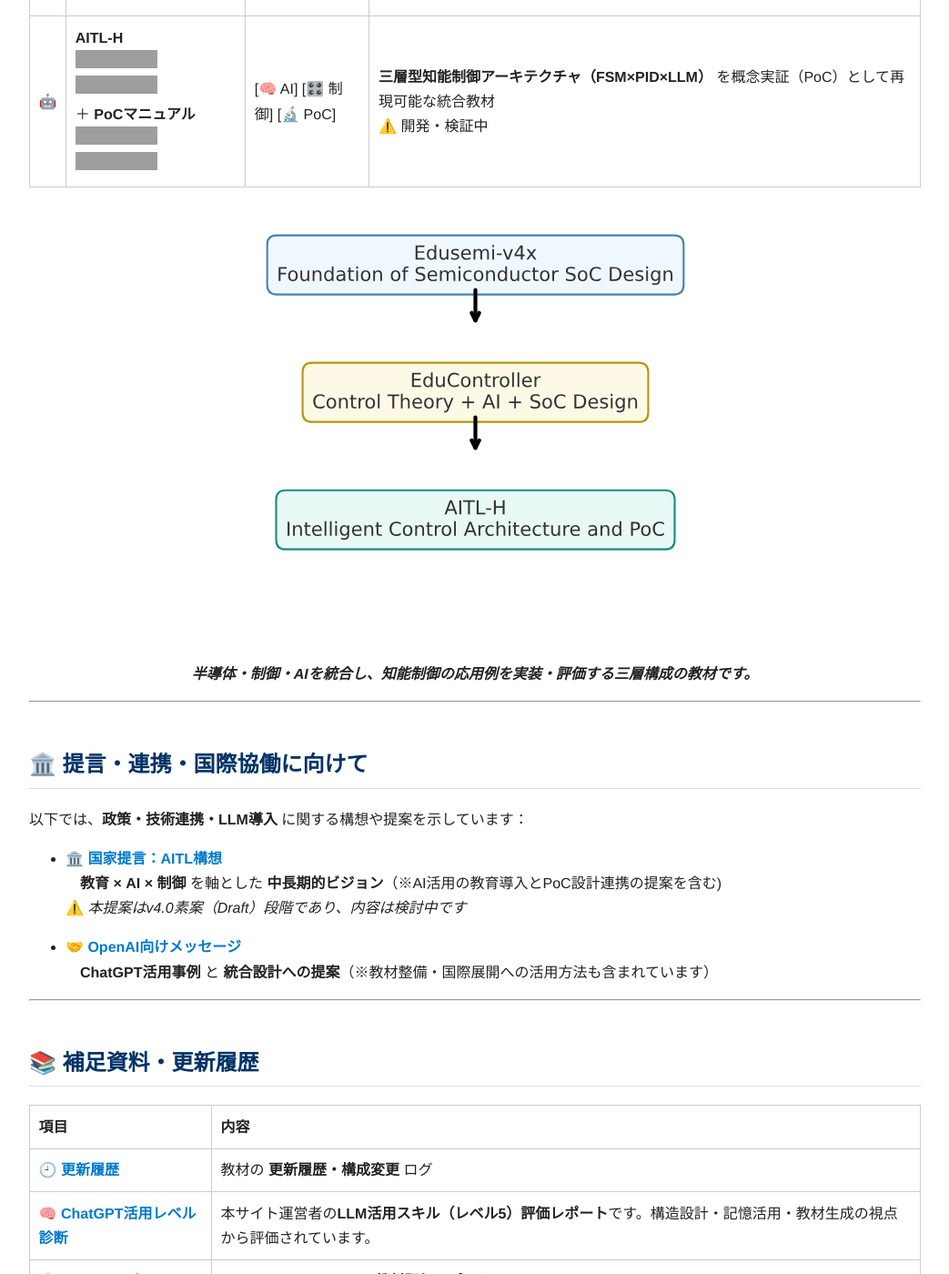
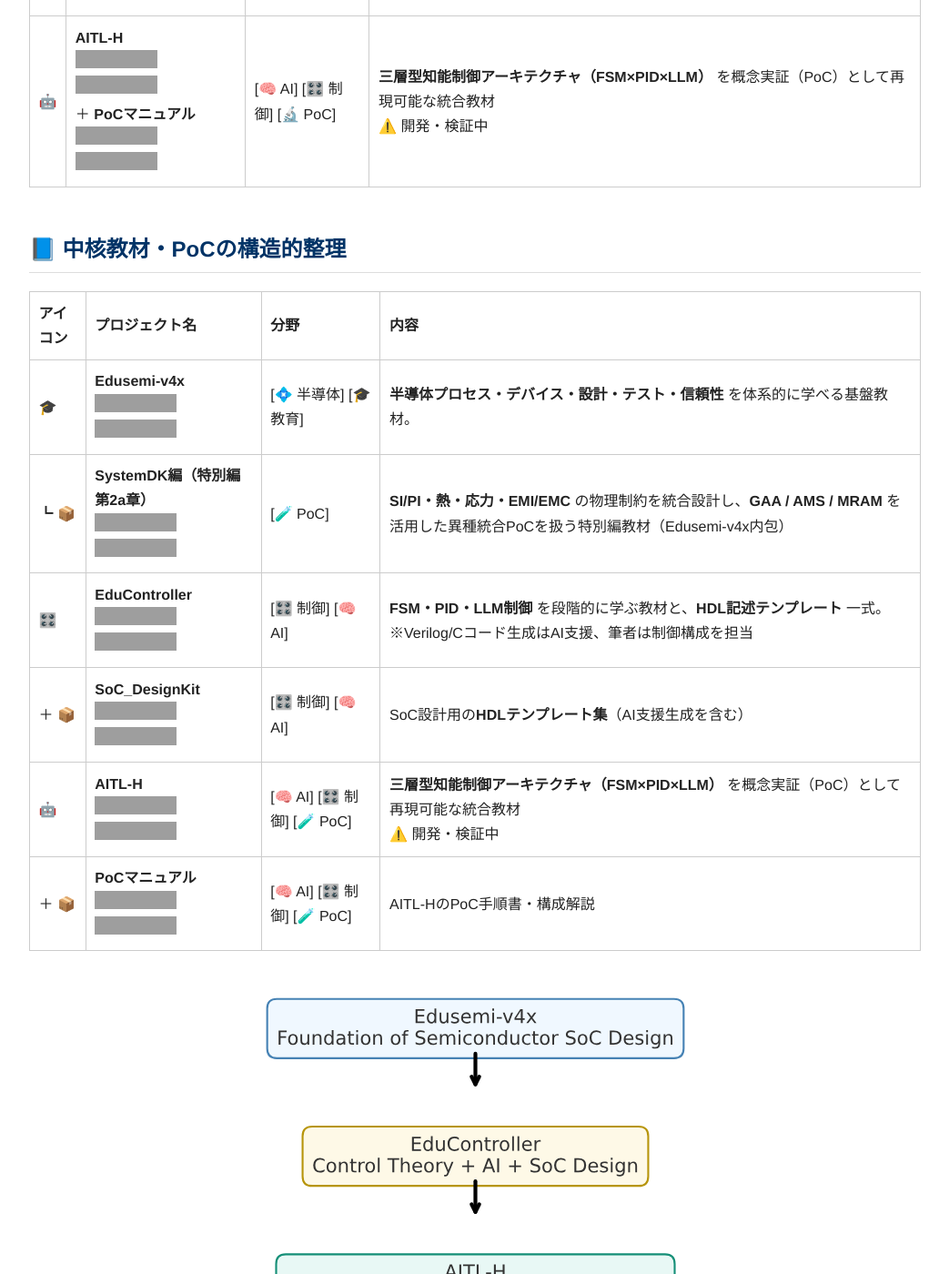
Before and after one commit to Samizo-AITL/Samizo-AITL.github.io, a Jekyll site: the page built from index.md, in a window 1280 px wide and 1400 px high, scrolled down 3578 px. Shown: the whole window at 91% size, without its empty margins (118-1161 px from the left). Built offline with Jekyll 4.4.1, drawn with Linux system fonts in a browser that asks for light colours; grey boxes are pictures that could not be loaded.

Commit message:
Update index.md

```diff
--- a/index.md
+++ b/index.md
@@ -81,6 +81,18 @@ Samizo-AITLは、「動かす現場」と「読み解く構造」その両方の
 | 🎛️ | **EduController**<br>[![🌐 GitHub Pages](https://img.shields.io/badge/View-Site-brightgreen?logo=github)](https://samizo-aitl.github.io/EduController/)<br>[![💻 GitHub Repo](https://img.shields.io/badge/View-Repo-blue?logo=github)](https://github.com/Samizo-AITL/EduController)<br>＋ **SoC_DesignKit**<br>[![🌐 GitHub Pages](https://img.shields.io/badge/View-Site-brightgreen?logo=github)](https://samizo-aitl.github.io/EduController/SoC_DesignKit_by_ChatGPT/)<br>[![💻 GitHub Repo](https://img.shields.io/badge/View-Repo-blue?logo=github)](https://github.com/Samizo-AITL/EduController/tree/main/SoC_DesignKit_by_ChatGPT) | [🎛️ 制御] [🧠 AI] | **FSM・PID・LLM制御** を段階的に学ぶ教材と、**HDL記述テンプレート** 一式。<br>※Verilog/Cコード生成はAI支援、筆者は制御構成を担当 |
 | 🤖 | **AITL-H**<br>[![🌐 GitHub Pages](https://img.shields.io/badge/View-Site-brightgreen?logo=github)](https://samizo-aitl.github.io/AITL-H/)<br>[![💻 GitHub Repo](https://img.shields.io/badge/View-Repo-blue?logo=github)](https://github.com/Samizo-AITL/AITL-H)<br>＋ **PoCマニュアル**<br>[![🌐 GitHub Pages](https://img.shields.io/badge/View-Site-brightgreen?logo=github)](https://samizo-aitl.github.io/AITL-H/docs/)<br>[![💻 GitHub Repo](https://img.shields.io/badge/View-Repo-blue?logo=github)](https://github.com/Samizo-AITL/AITL-H/tree/main/docs) | [🧠 AI] [🎛️ 制御] [🔬 PoC] | **三層型知能制御アーキテクチャ（FSM×PID×LLM）** を概念実証（PoC）として再現可能な統合教材<br>⚠️ 開発・検証中 |
 
+## 📘 **中核教材・PoCの構造的整理**
+
+| アイコン | プロジェクト名 | 分野 | 内容 |
+|----------|----------------|------|------|
+| 🎓 | **Edusemi-v4x**<br>[![🌐 View Site](https://img.shields.io/badge/View-Site-brightgreen?logo=github)](https://samizo-aitl.github.io/Edusemi-v4x/)<br>[![💻 View Repo](https://img.shields.io/badge/View-Repo-blue?logo=github)](https://github.com/Samizo-AITL/Edusemi-v4x) | [💠 半導体] [🎓 教育] | **半導体プロセス・デバイス・設計・テスト・信頼性** を体系的に学べる基盤教材。 |
+| ┗ 📦 | **SystemDK編（特別編 第2a章）**<br>[![🌐 View Site](https://img.shields.io/badge/View-Site-brightgreen?logo=github)](https://samizo-aitl.github.io/Edusemi-v4x/f_chapter2a_systemdk/)<br>[![💻 View Repo](https://img.shields.io/badge/View-Repo-blue?logo=github)](https://github.com/Samizo-AITL/Edusemi-v4x/tree/main/f_chapter2a_systemdk) | [🧪 PoC] | **SI/PI・熱・応力・EMI/EMC** の物理制約を統合設計し、**GAA / AMS / MRAM** を活用した異種統合PoCを扱う特別編教材（Edusemi-v4x内包） |
+| 🎛️ | **EduController**<br>[![🌐 View Site](https://img.shields.io/badge/View-Site-brightgreen?logo=github)](https://samizo-aitl.github.io/EduController/)<br>[![💻 View Repo](https://img.shields.io/badge/View-Repo-blue?logo=github)](https://github.com/Samizo-AITL/EduController) | [🎛️ 制御] [🧠 AI] | **FSM・PID・LLM制御** を段階的に学ぶ教材と、**HDL記述テンプレート** 一式。<br>※Verilog/Cコード生成はAI支援、筆者は制御構成を担当 |
+| ＋ 📦 | **SoC_DesignKit**<br>[![🌐 View Site](https://img.shields.io/badge/View-Site-brightgreen?logo=github)](https://samizo-aitl.github.io/EduController/SoC_DesignKit_by_ChatGPT/)<br>[![💻 View Repo](https://img.shields.io/badge/View-Repo-blue?logo=github)](https://github.com/Samizo-AITL/EduController/tree/main/SoC_DesignKit_by_ChatGPT) | [🎛️ 制御] [🧠 AI] | SoC設計用の**HDLテンプレート集**（AI支援生成を含む） |
+| 🤖 | **AITL-H**<br>[![🌐 View Site](https://img.shields.io/badge/View-Site-brightgreen?logo=github)](https://samizo-aitl.github.io/AITL-H/)<br>[![💻 View Repo](https://img.shields.io/badge/View-Repo-blue?logo=github)](https://github.com/Samizo-AITL/AITL-H) | [🧠 AI] [🎛️ 制御] [🧪 PoC] | **三層型知能制御アーキテクチャ（FSM×PID×LLM）** を概念実証（PoC）として再現可能な統合教材<br>⚠️ 開発・検証中 |
+| ＋ 📦 | **PoCマニュアル**<br>[![🌐 View Site](https://img.shields.io/badge/View-Site-brightgreen?logo=github)](https://samizo-aitl.github.io/AITL-H/docs/)<br>[![💻 View Repo](https://img.shields.io/badge/View-Repo-blue?logo=github)](https://github.com/Samizo-AITL/AITL-H/tree/main/docs) | [🧠 AI] [🎛️ 制御] [🧪 PoC] | AITL-HのPoC手順書・構成解説 |
+
+
 <div align="center">
   <img src="./images/core_materials_clean.svg" alt="Core Materials Structure" width="75%">
   <p><em><strong>
```
